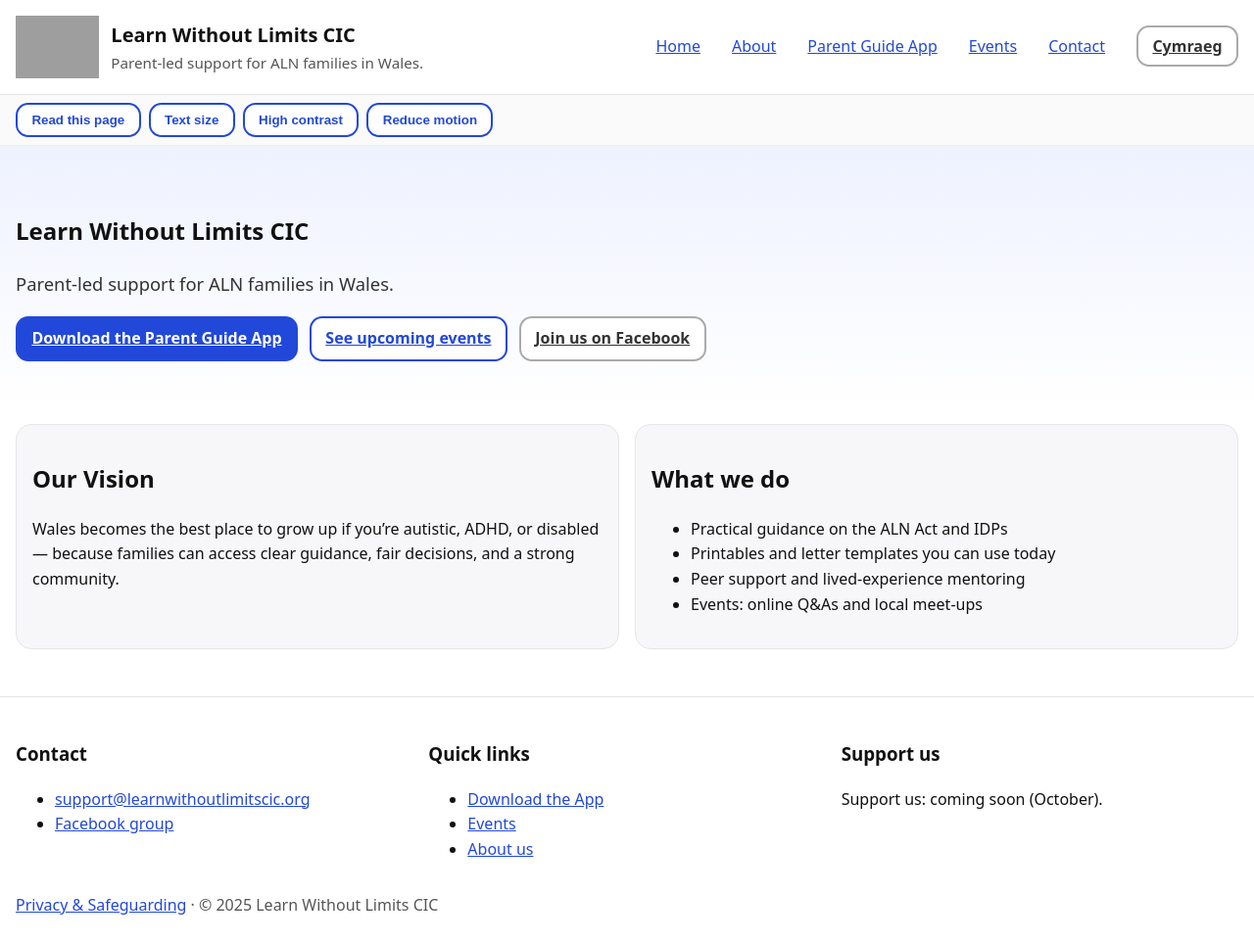
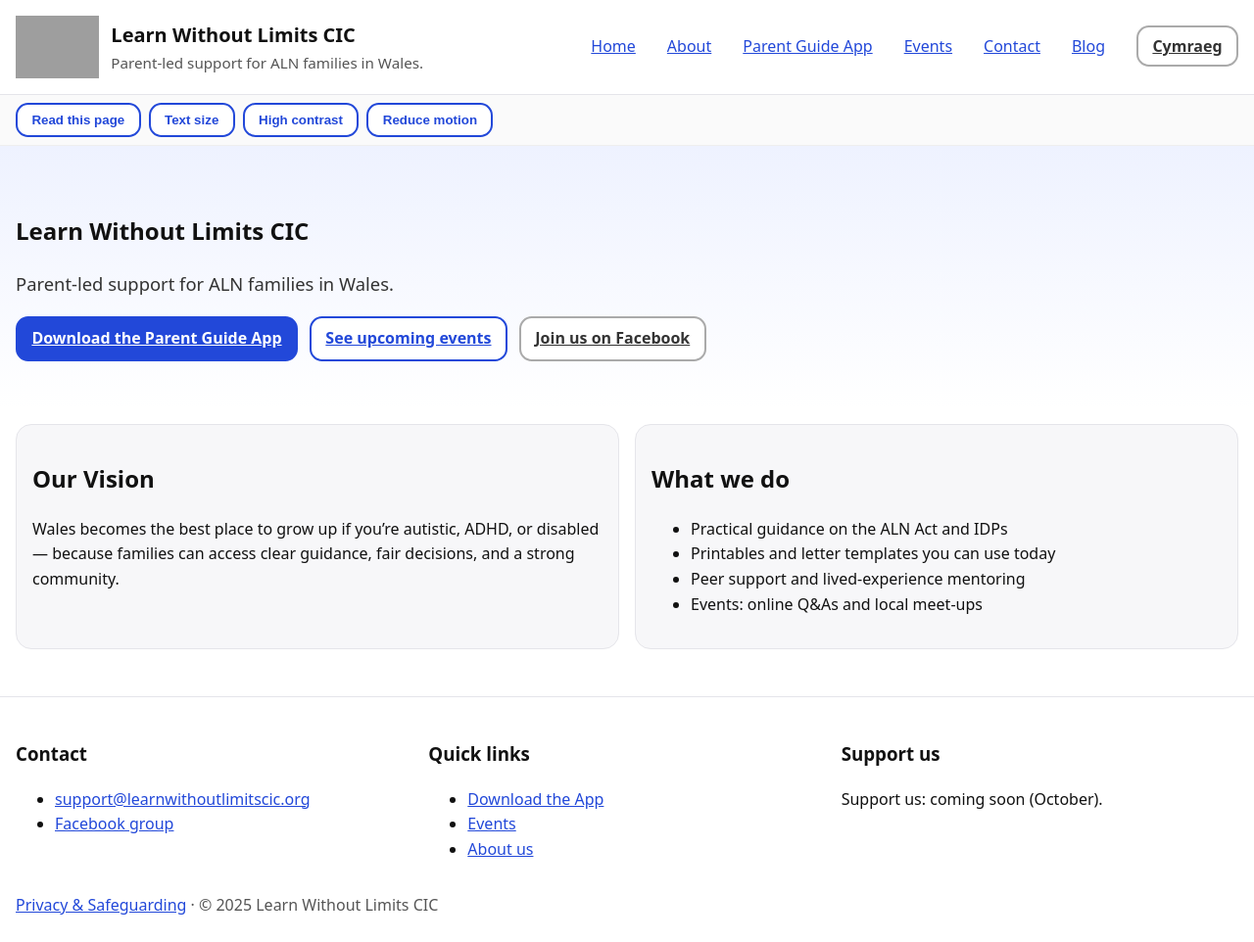
Before and after one commit to StephShobiye/learnwithoutlimitscic.github.io, a Jekyll site: the page index.en.html, which Jekyll copies as it is, in a window 1280 px wide and 962 px high. Shown: the whole window at 98% size. Built offline with Jekyll 4.4.1, drawn with Linux system fonts in a browser that asks for light colours; grey boxes are pictures that could not be loaded.

Commit message:
add blog to en homepage

```diff
--- a/index.en.html
+++ b/index.en.html
@@ -40,6 +40,7 @@
         <li><a href="/app.en.html">Parent Guide App</a></li>
         <li><a href="/events.en.html">Events</a></li>
         <li><a href="/contact.en.html">Contact</a></li>
+      <li><a href="https://learnwithoutlimitscic.blogspot.com/" target="_blank" rel="noopener">Blog</a></li>
       </ul>
     </nav>
     <nav class="lang-switch" aria-label="Language switch">
```
